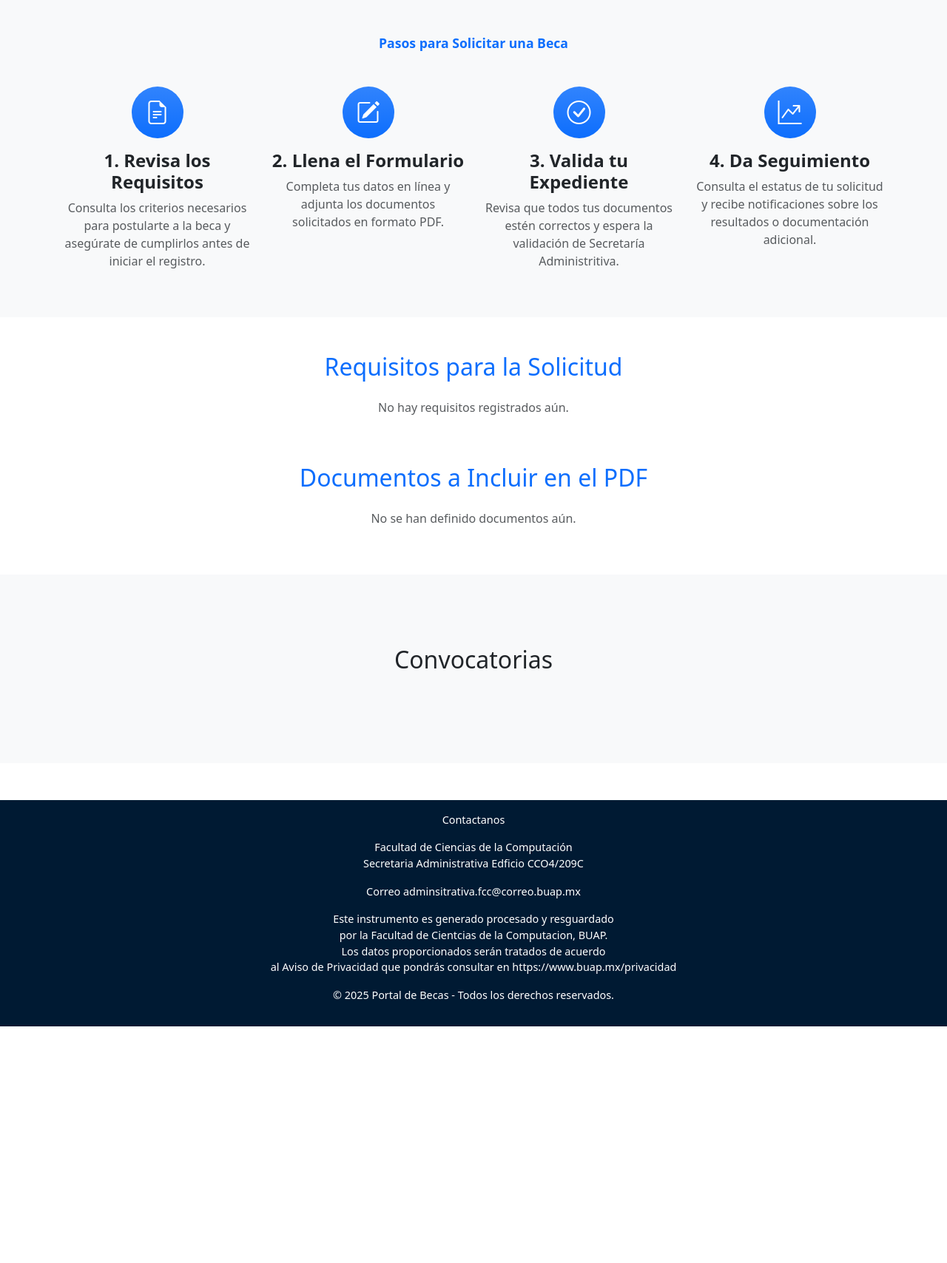
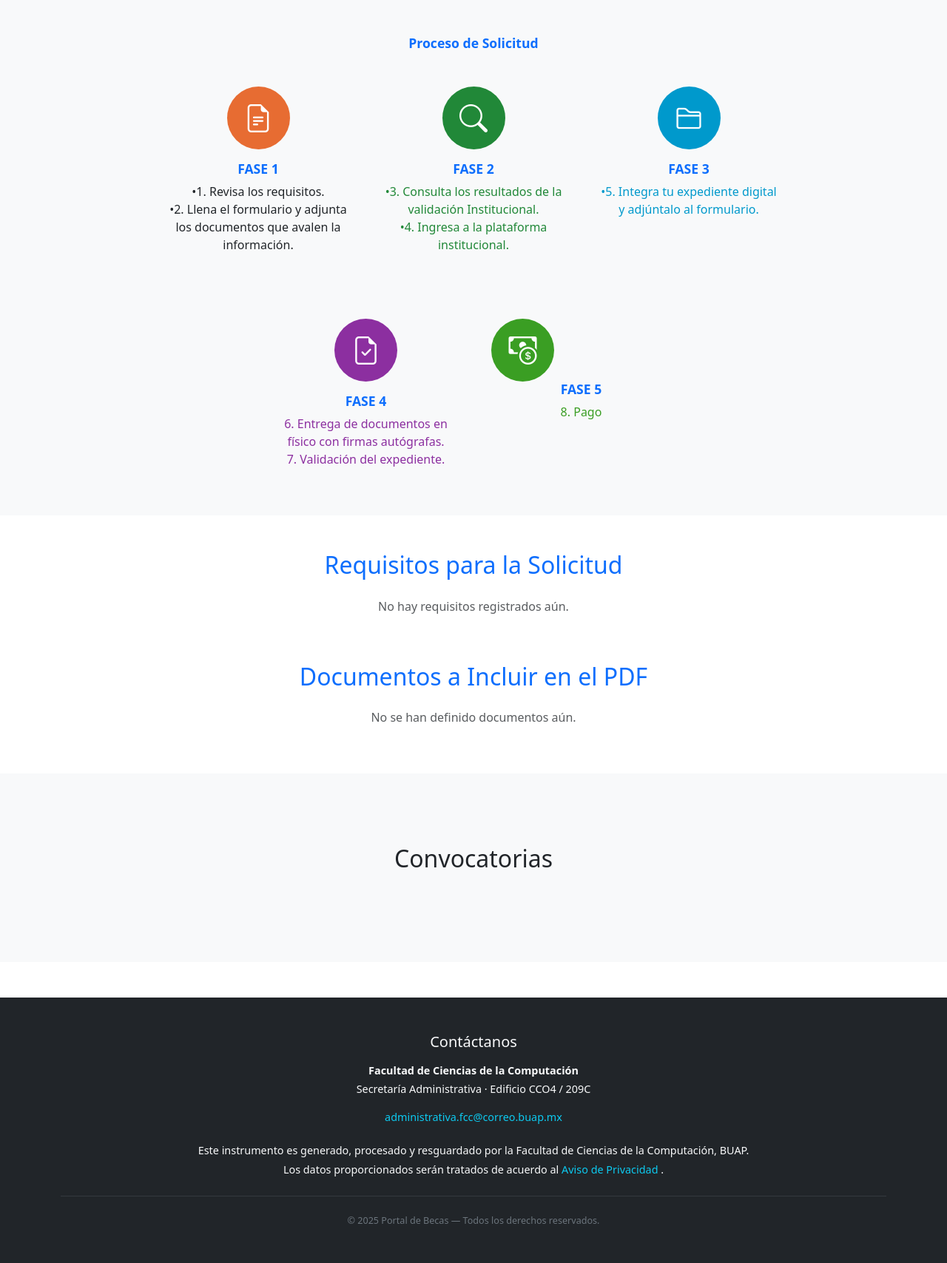
Before and after one commit to IYRH/becas_portal, a Flask app: page / in a window 1280 px wide; the page is wider, and only the part inside the window is pictured. Shown: the part 870-2578 px from the top of that part at 74% size. Before the commit the page ends 2258 px from the top of that part, so only its background shows below. Run offline with Flask 3, Linux system fonts and the light colour scheme; data that the repository does not hold is empty.

Commit message:
corrigiendo aspecto

```diff
--- a/database/db_setup.py
+++ b/database/db_setup.py
@@ -92,3 +92,8 @@ def crear_base_datos():
     conexion.commit()
     conexion.close()
     print(" Base de datos creada correctamente.")
+
+    def get_db_connection():
+        conn = sqlite3.connect('becas.db')
+        conn.row_factory = sqlite3.Row
+    return conn
--- a/templates/admin_panel.html
+++ b/templates/admin_panel.html
@@ -287,7 +287,7 @@
                   <textarea name="comentario_admin" class="form-control form-control-sm mb-2" placeholder="Comentario...">{{ p[6] or '' }}</textarea>
                   <button type="submit" class="btn btn-success btn-sm w-100">Guardar</button>
                 </form>
-                <form action="{{ url_for('admin.eliminar_pago', pago_id=p[0]) }}" method="post"
+                <form action="{{ url_for('admin.eliminar_pago', id=p[0]) }}" method="post"
                   onsubmit="return confirm('¿Seguro que deseas eliminar este pago?');">
                   <button class="btn btn-sm btn-outline-danger">
                     <i class="bi bi-trash-fill"></i> Eliminar
--- a/templates/index.html
+++ b/templates/index.html
@@ -73,50 +73,99 @@
     </section>
 
 <!-- Sección: Pasos para solicitar una beca -->
-<section class="py-5 bg-light" id="pasos">
-  <div class="container">
-    <h2 class="text-center mb-5 fw-bold text-primary">Pasos para Solicitar una Beca</h2>
-    <div class="row g-4 row-cols-1 row-cols-md-2 row-cols-lg-4 text-center">
+<section class="py-5" style="background:#f8f9fa;">
+    <div class="container text-center">
 
-      <!-- Paso 1 -->
-      <div class="col">
-        <div class="feature-icon d-inline-flex align-items-center justify-content-center bg-primary bg-gradient text-white fs-2 mb-3 rounded-circle" style="width:70px; height:70px;">
+        <h2 class="fw-bold mb-5 text-primary">Proceso de Solicitud</h2>
+
+        <div class="row g-5 justify-content-center">
+
+            <!-- FASE 1 -->
+            <div class="col-md-3">
+                <div class="d-flex justify-content-center mb-3">
+                    <div class="rounded-circle d-flex align-items-center justify-content-center"
+                        style="width:85px; height:85px; background:#e76c32; color:white; font-size:38px;">
                         <i class="bi bi-file-earmark-text"></i>
                     </div>
-        <h4 class="fw-semibold">1. Revisa los Requisitos</h4>
-        <p class="text-muted">Consulta los criterios necesarios para postularte a la beca y asegúrate de cumplirlos antes de iniciar el registro.</p>
+                </div>
+                <h4 class="fw-bold">FASE 1</h4>
+                <p class="mt-2">
+                    •1. Revisa los requisitos.<br>
+                    •2. Llena el formulario y adjunta los documentos que avalen la información.
+                </p>
             </div>
 
-      <!-- Paso 2 -->
-      <div class="col">
-        <div class="feature-icon d-inline-flex align-items-center justify-content-center bg-primary bg-gradient text-white fs-2 mb-3 rounded-circle" style="width:70px; height:70px;">
-          <i class="bi bi-pencil-square"></i>
+            <!-- FASE 2 -->
+            <div class="col-md-3">
+                <div class="d-flex justify-content-center mb-3">
+                    <div class="rounded-circle d-flex align-items-center justify-content-center"
+                        style="width:85px; height:85px; background:#218838; color:white; font-size:38px;">
+                        <i class="bi bi-search"></i>
                     </div>
-        <h4 class="fw-semibold">2. Llena el Formulario</h4>
-        <p class="text-muted">Completa tus datos en línea y adjunta los documentos solicitados en formato PDF.</p>
+                </div>
+                <h4 class="fw-bold">FASE 2</h4>
+                <p class="mt-2" style="color:#218838;">
+                    •3. Consulta los resultados de la validación Institucional.<br>
+                    •4. Ingresa a la plataforma institucional.
+                </p>
             </div>
 
-      <!-- Paso 3 -->
-      <div class="col">
-        <div class="feature-icon d-inline-flex align-items-center justify-content-center bg-primary bg-gradient text-white fs-2 mb-3 rounded-circle" style="width:70px; height:70px;">
-          <i class="bi bi-check-circle"></i>
+            <!-- FASE 3 -->
+            <div class="col-md-3">
+                <div class="d-flex justify-content-center mb-3">
+                    <div class="rounded-circle d-flex align-items-center justify-content-center"
+                        style="width:85px; height:85px; background:#0099cc; color:white; font-size:38px;">
+                        <i class="bi bi-folder2"></i>
                     </div>
-        <h4 class="fw-semibold">3. Valida tu Expediente</h4>
-        <p class="text-muted">Revisa que todos tus documentos estén correctos y espera la validación de Secretaría Administritiva.</p>
                 </div>
-
-      <!-- Paso 4 -->
-      <div class="col">
-        <div class="feature-icon d-inline-flex align-items-center justify-content-center bg-primary bg-gradient text-white fs-2 mb-3 rounded-circle" style="width:70px; height:70px;">
-          <i class="bi bi-graph-up-arrow"></i>
-        </div>
-        <h4 class="fw-semibold">4. Da Seguimiento</h4>
-        <p class="text-muted">Consulta el estatus de tu solicitud y recibe notificaciones sobre los resultados o documentación adicional.</p>
+                <h4 class="fw-bold">FASE 3</h4>
+                <p class="mt-2" style="color:#0099cc;">
+                    •5. Integra tu expediente digital y adjúntalo al formulario.
+                </p>
             </div>
 
         </div>
+
+        <div class="row g-5 justify-content-center mt-4">
+
+            <!-- FASE 4 -->
+            <div class="col-md-3">
+                <div class="d-flex justify-content-center mb-3">
+                    <div class="rounded-circle d-flex align-items-center justify-content-center"
+                        style="width:85px; height:85px; background:#8c2fa0; color:white; font-size:38px;">
+                        <i class="bi bi-file-earmark-check"></i>
+                    </div>
+                </div>
+                <h4 class="fw-bold">FASE 4</h4>
+                <p class="mt-2" style="color:#8c2fa0;">
+                    6. Entrega de documentos en físico con firmas autógrafas.<br>
+                    7. Validación del expediente.
+                </p>
+            </div>
+
+            <!-- FASE 5 -->
+            <div class="col-md-3">
+                <div classύ="d-flex justify-content-center mb-3">
+                    <div class="rounded-circle d-flex align-items-center justify-content-center"
+                        style="width:85px; height:85px; background:#3a9e23; color:white; font-size:38px;">
+                        <i class="bi bi-cash-coin"></i>
+                    </div>
+                </div>
+                <h4 class="fw-bold">FASE 5</h4>
+                <p class="mt-2" style="color:#3a9e23;">
+                    8. Pago
+                </p>
+            </div>
+
+        </div>
+
     </div>
 </section>
+
+<!-- Bootstrap Icons -->
+<link rel="stylesheet" href="https://cdn.jsdelivr.net/npm/bootstrap-icons@1.11.1/font/bootstrap-icons.css">
+
+
 
 <!-- Sección de Requisitos -->
 <div class="container my-5">
@@ -202,14 +251,43 @@
     </div>
 </section>
 
-  <footer>
-    <p>Contactanos</p>
-    <p>Facultad de Ciencias de la Computación<br>Secretaria Administrativa Edficio CCO4/209C</p>
+  <footer class="bg-dark text-light py-5 mt-5">
+    <div class="container text-center">
 
-    <p>Correo adminsitrativa.fcc@correo.buap.mx</p>
-    <p>Este instrumento es generado procesado y resguardado<br> por la Facultad de Cientcias de la Computacion, BUAP. <br>Los datos proporcionados serán tratados de acuerdo <br>al Aviso de Privacidad que pondrás consultar en https://www.buap.mx/privacidad</p>
-    <p>© 2025 Portal de Becas - Todos los derechos reservados.</p>
+        <h5 class="mb-3">Contáctanos</h5>
+
+        <p class="mb-1 fw-semibold">
+            Facultad de Ciencias de la Computación
+        </p>
+        <p class="mb-1">
+            Secretaría Administrativa · Edificio CCO4 / 209C
+        </p>
+
+        <p class="mt-3 mb-2">
+            <a href="mailto:administrativa.fcc@correo.buap.mx" class="text-info text-decoration-none">
+                administrativa.fcc@correo.buap.mx
+            </a>
+        </p>
+
+        <p class="mt-4 mb-1">
+            Este instrumento es generado, procesado y resguardado por la Facultad
+            de Ciencias de la Computación, BUAP.
+        </p>
+        <p class="mb-3">
+            Los datos proporcionados serán tratados de acuerdo al
+            <a href="https://www.buap.mx/privacidad" class="text-info text-decoration-none" target="_blank">
+                Aviso de Privacidad
+            </a>.
+        </p>
+
+        <hr class="border-secondary my-4" />
+
+        <p class="mb-0 small text-secondary">
+            © 2025 Portal de Becas — Todos los derechos reservados.
+        </p>
+    </div>
 </footer>
+
 
   <script src="{{ url_for('static', filename='js/script.js') }}"></script>
   <!-- Bootstrap JS -->
```
Also changed, not shown: routes/admin_routes.py (+32 -14 lines), becas.db. Lines whose indentation alone changed are shown as unchanged.
